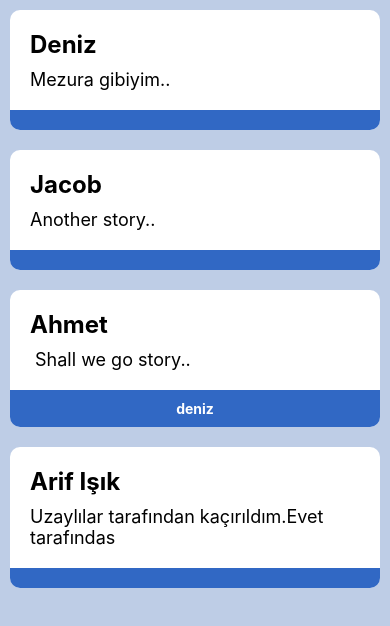
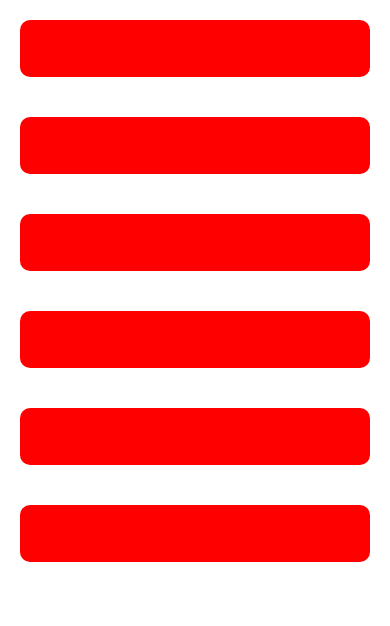
Before and after one commit to actjacob/PatikaDev_ReactNative_BootCamp, a React Native app: screen / in a window 390 px wide. Shown: the top 626 px of the page. Built offline with nearby package versions, Linux system fonts and the light colour scheme.

Commit message:
NewsApp project card component add

```diff
--- a/src/App.js
+++ b/src/App.js
@@ -1,40 +1,22 @@
 import React from 'react';
-import {
-  View,
-  Text,
-  SafeAreaView,
-  StyleSheet,
-  Alert,
-  TouchableOpacity,
-} from 'react-native';
-import Card from './components/Card';
+import {View, Text, SafeAreaView, FlatList} from 'react-native';
+import newsData from './news_data.json';
+import NewsCard from './components/NewsCard';
 const App = () => {
-  // function sayHello() {
-  //   console.log('Merhaba');
-  // }
-
-  // const sayHello = label => {
-  //   console.log('Merhabalar!!' + label);
-  // };
-
   return (
-    <SafeAreaView style={styles.container}>
-      <Card title="Deniz" text="Mezura gibiyim.." />
-      <Card title="Jacob " text="Another story.." />
-      <Card title="Ahmet " text=" Shall we go story.." button="deniz" />
-      <Card
-        title="Arif Işık "
-        text="Uzaylılar tarafından kaçırıldım.Evet tarafındas"
-      />
+    <SafeAreaView>
+      <View>
+        <FlatList
+          data={newsData}
+          renderItem={
+            ({item}) => <NewsCard />
+            // <Text>{item.title}</Text>
+          }
+        />
+      </View>
+      <NewsCard />
     </SafeAreaView>
   );
 };
 
-const styles = StyleSheet.create({
-  container: {
-    flex: 1,
-    backgroundColor: '#becde6',
-  },
-});
-
 export default App;
--- a/src/components/Card/Card.js
+++ /dev/null
@@ -1,29 +0,0 @@
-import React from 'react';
-import {
-  SafeareaView,
-  View,
-  Text,
-  StyleSheet,
-  TouchableOpacity,
-  Alert,
-} from 'react-native';
-import styles from './CardStyles';
-
-const Card = props => {
-  const sayHi = () => {
-    Alert.alert('Selam ' + props.text);
-  };
-  return (
-    <View style={styles.container}>
-      <View style={styles.body}>
-        <Text style={styles.title}>{props.title}</Text>
-        <Text style={styles.text}>{props.text}</Text>
-      </View>
-      <TouchableOpacity style={styles.buttonContainer} onPress={sayHi}>
-        <Text style={styles.buttonTitle}>{props.button}</Text>
-      </TouchableOpacity>
-    </View>
-  );
-};
-
-export default Card;
--- a/src/components/Card/CardStyles.js
+++ /dev/null
@@ -1,33 +0,0 @@
-import {StyleSheet} from 'react-native';
-
-export default StyleSheet.create({
-  container: {
-    backgroundColor: 'white',
-
-    margin: 10,
-    borderRadius: 10,
-  },
-  body: {
-    paddingBottom: 20,
-    padding: 20,
-  },
-  title: {
-    fontSize: 24,
-    fontWeight: 'bold',
-    paddingBottom: 10,
-  },
-  text: {
-    fontSize: 18,
-  },
-  buttonContainer: {
-    backgroundColor: '#3168c4',
-    alignItems: 'center',
-    padding: 10,
-    borderBottomLeftRadius: 10,
-    borderBottomRightRadius: 10,
-  },
-  buttonTitle: {
-    color: 'white',
-    fontWeight: 'bold',
-  },
-});
--- a/src/components/Card/index.js
+++ /dev/null
@@ -1 +0,0 @@
-export {default} from './Card';
--- /dev/null
+++ b/src/components/NewsCard/NewsCard.js
@@ -0,0 +1,16 @@
+import React from 'react';
+import {Text, View, Image} from 'react-native';
+import styles from './NewsCardStyle';
+
+const NewsCard = props => {
+  console.log(props);
+  return (
+    <View style={styles.container}>
+      <Image style={styles.image} />
+      <Text style={styles.title}> </Text>
+      <Text style={styles.description}></Text>
+    </View>
+  );
+};
+
+export default NewsCard;
--- /dev/null
+++ b/src/components/NewsCard/NewsCardStyle.js
@@ -0,0 +1,15 @@
+import {StyleSheet} from 'react-native';
+
+export default StyleSheet.create({
+  container: {
+    backgroundColor: 'red',
+    padding: 20,
+    margin: 20,
+    borderRadius: 10,
+  },
+  image: {},
+  title: {
+    color: 'white',
+  },
+  description: {},
+});
--- /dev/null
+++ b/src/components/NewsCard/index.js
@@ -0,0 +1 @@
+export {default} from './NewsCard';
--- /dev/null
+++ b/src/news_data.json
@@ -0,0 +1,37 @@
+[
+  {
+    "u_id": 0,
+    "author": "Omkar Godbole",
+    "title": "Bulls Exit BitMEX Bitcoin Futures Market",
+    "description": "Since the announcement from U.S. regulators, BitMEX has witnessed an outflow of more than 40,000 bitcoins, currently worth more than $422 million.",
+    "imageUrl": "https://static.coindesk.com/wp-content/uploads/2020/10/BitMEX-1180x628.png"
+  },
+  {
+    "u_id": 1,
+    "author": "Benjamin Pirus",
+    "title": "Coinbase customers can now dodge a bank",
+    "description": "New update from Coinbase quickens the transmutation of crypto into fiat. Coinbase has unveiled a faster way for its customers to move digital currencies out of crypto and into their bank accounts.",
+    "imageUrl": "https://static.coindesk.com/wp-content/uploads/2020/10/GettyImages-alex-wong-1-1024x628.jpg"
+  },
+  {
+    "u_id": 2,
+    "author": "Malwarebytes Labs",
+    "title": "VideoBytes: Ransomware gets wasted!",
+    "description": "On today's VideoBytes, we look at how ransomware is on the rise, attacking corporations with malware that not only encrypts files, but also steals it.",
+    "imageUrl": "https://blog.malwarebytes.com/wp-content/uploads/2020/09/shutterstock_640824457-600x410.jpg"
+  },
+  {
+    "u_id": 3,
+    "author": "Daniel Sparks",
+    "title": "Why Tesla Stock Fell Sharply Friday Morning - Motley Fool",
+    "description": "Shares are down despite Tesla reporting record third-quarter deliveries. Shares of electric-car maker Tesla(NASDAQ:TSLA) fell Friday morning, declining 5% a few minutes into market open.",
+    "imageUrl": "https://g.foolcdn.com/editorial/images/593799/stock-down.jpg"
+  },
+  {
+    "u_id": 4,
+    "author": "Jessica Bursztynsky",
+    "title": "Twilio hits new 52-week high as stock",
+    "description": "Shares of Twilio extended its gains into Friday, reaching a 52-week high, after the company said in a filing that it expects better-than-expected third-quarter revenue.",
+    "imageUrl": "https://image.cnbcfm.com/api/v1/image/105737636-1550147305726gettyimages-1034802076rr.jpg?v=1601647142"
+  }
+]
```
Also changed, not shown: src/news_banner_data.json (added, +22 -0 lines).
